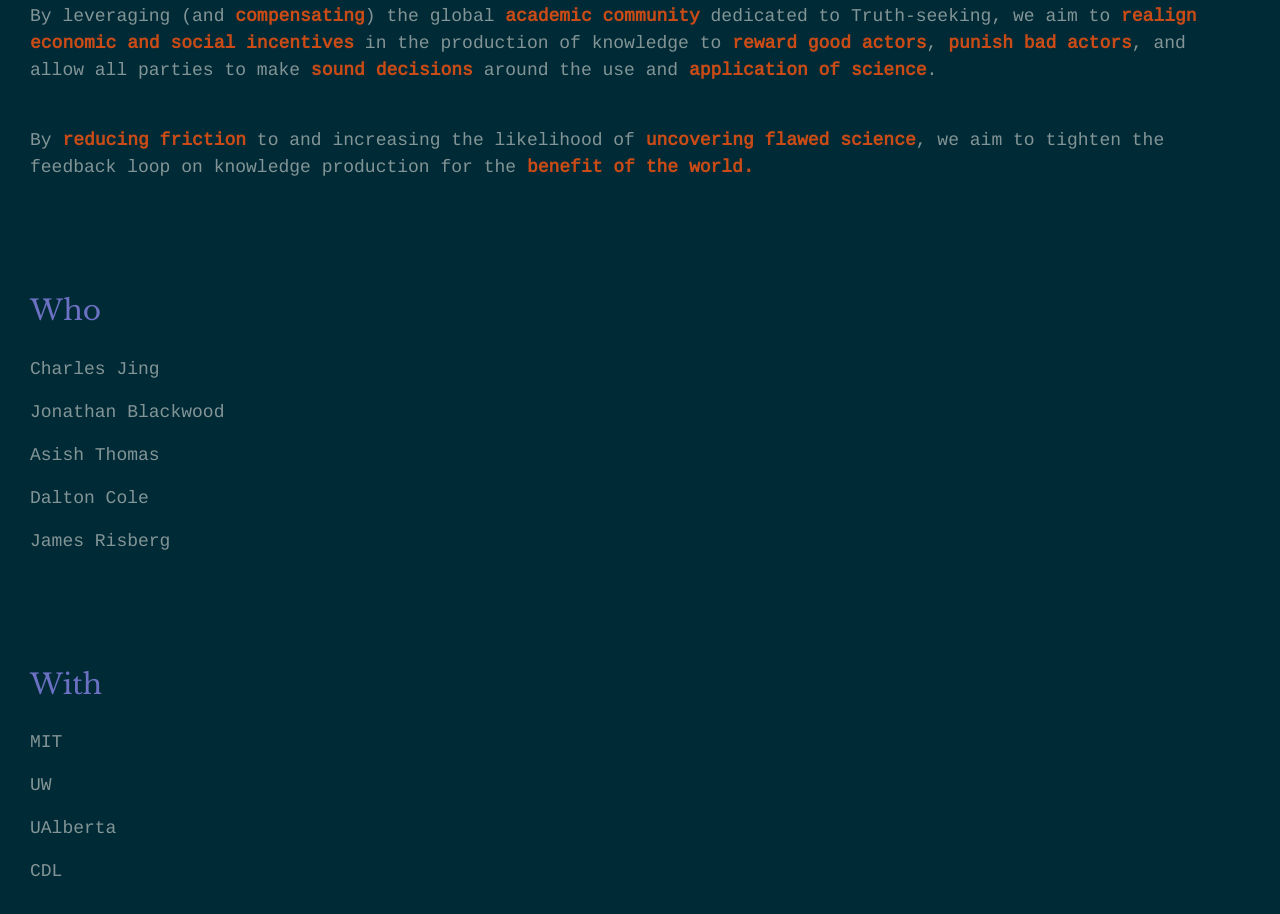
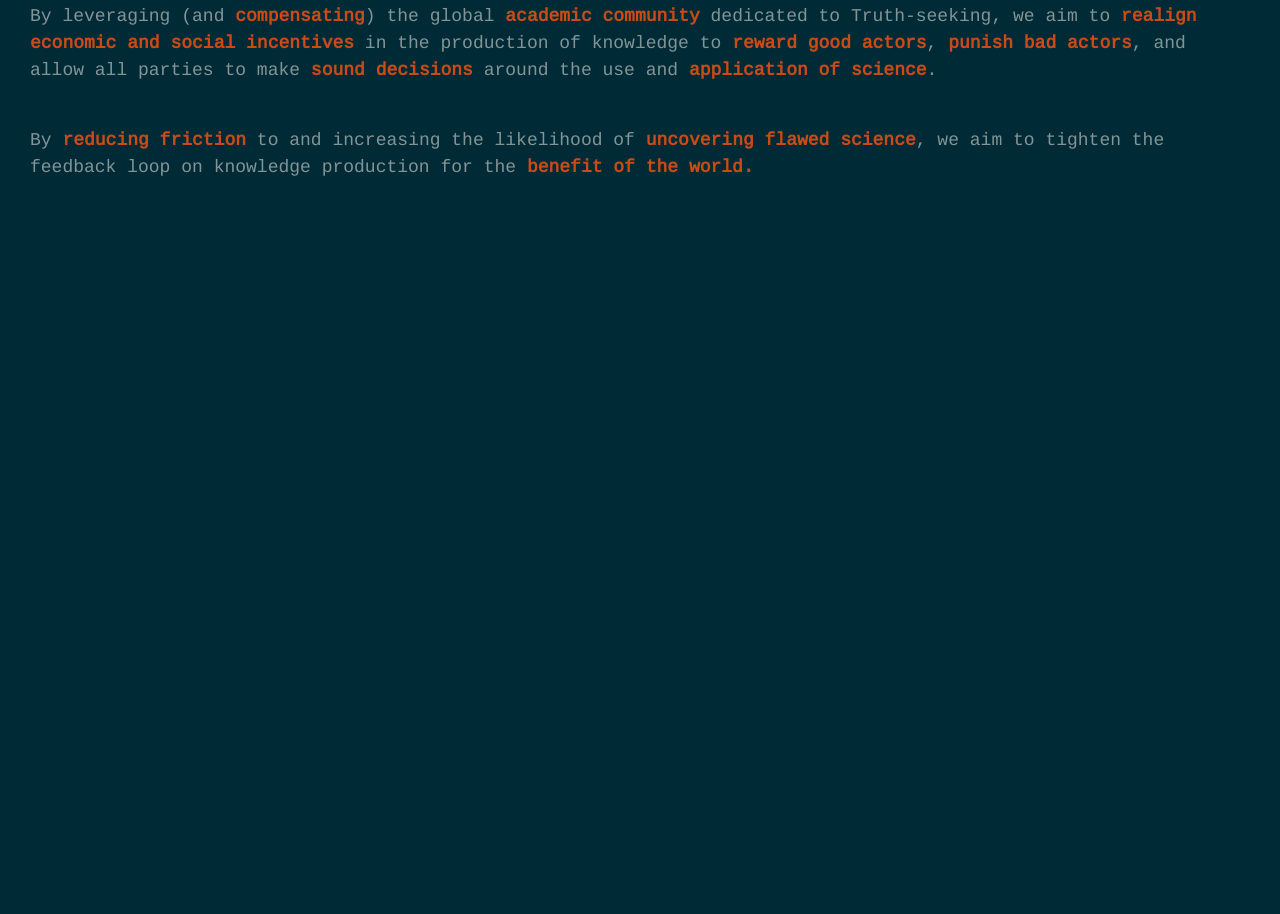
Before and after one commit to SortSys/site, a plain HTML site: page index.html in a window 1280 px wide. Shown: the part 1984-2898 px from the top of the page. After the commit the page ends 2288 px from the top, so only its background shows below. Drawn offline with nearby package versions, Linux system fonts and the light colour scheme.

Commit message:
Hide Who and With sections for now

```diff
--- a/index.html
+++ b/index.html
@@ -155,7 +155,7 @@
 
     <br />
 
-    <div id="who" class="section">
+    <!-- <div id="who" class="section">
       <h3>Who</h3>
 
       <p>Charles Jing</p>
@@ -175,7 +175,7 @@
       <p>UW</p>
       <p>UAlberta</p>
       <p>CDL</p>
-    </div>
+    </div> -->
 
     <!-- Optional JavaScript -->
     <!-- jQuery first, then Popper.js, then Bootstrap JS -->
```
